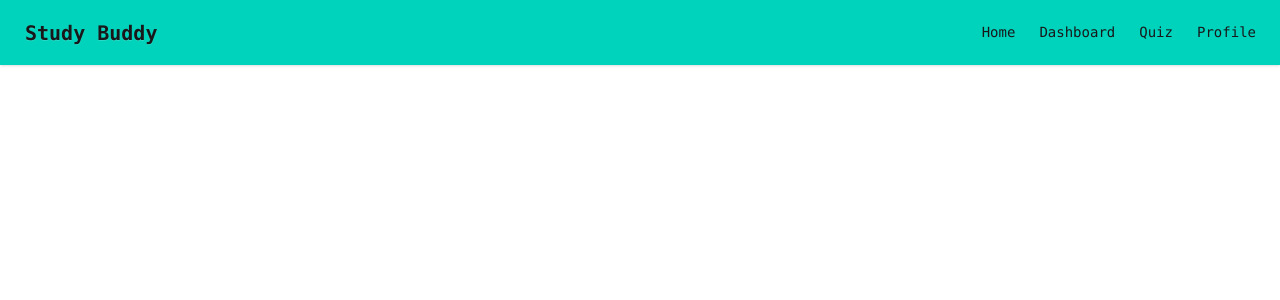
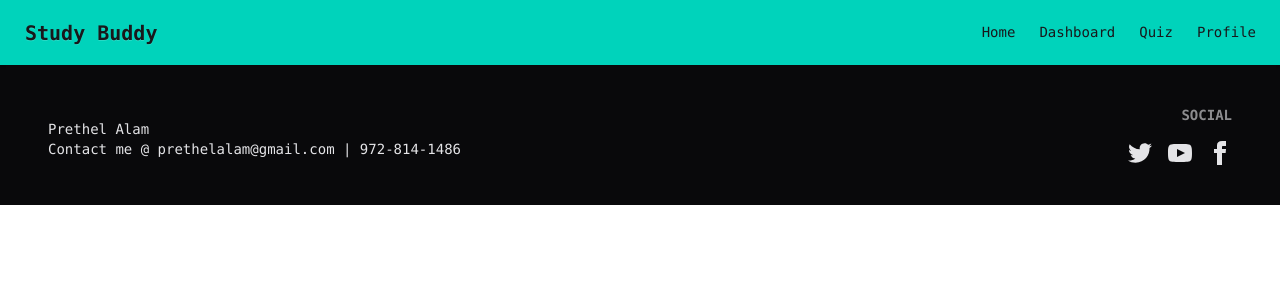
Before and after one commit to prethelalam/StudyBuddy, a Vue app in the folder apps/frontend/: page / in a window 1280 px wide. Shown: the top 300 px of the page. Built offline with nearby package versions, Linux system fonts and the light colour scheme.

Commit message:
Added footer.vue and code to it. Added route to App.vue for Footer and imported it as well in App.vue. In App.vue, made a main tag to hold the router-view. Updating footer code to reflect your website, linkedIn, and GitHub.

```diff
--- a/apps/frontend/src/App.vue
+++ b/apps/frontend/src/App.vue
@@ -3,12 +3,14 @@
 // computed create a reactive, automatically updated value based on other reactive values - not sure if i need this
 import { ref, watch, onMounted } from 'vue'
 
-// import the Navbar
+// imports from components
 import Navbar from './components/Navbar.vue'
+import Footer from './components/Footer.vue'
 
-// Navbar route
+// routes for components
 const routes = {
-  path: '/', component: Navbar
+  path: '/', component: Navbar,
+  path: '/', component: Footer
 }
 
 
@@ -33,6 +35,9 @@
   <!-- app is below -->
   <div id="app" class="min-h-screen">
     <Navbar class="font-mono"></Navbar> <!-- this is how to make the navbar get rendered -->
-    <router-view></router-view> <!-- this is how to make the navbar actually appear -->
+    <main class="flex-1">
+      <router-view></router-view> <!-- this is how to make the navbar actually appear -->
+    </main>
+    <Footer class="font-mono"></Footer>
   </div>
 </template>
--- /dev/null
+++ b/apps/frontend/src/components/Footer.vue
@@ -0,0 +1,64 @@
+<template>
+  <footer class="footer sm:footer-horizontal bg-neutral text-neutral-content items-center p-10 px-12">
+  <aside>
+    <svg
+      width="50"
+      height="0"
+      viewBox="0 0 24 24"
+      xmlns="http://www.w3.org/2000/svg"
+      fill-rule="evenodd"
+      clip-rule="evenodd"
+      class="fill-current">
+      <path
+        d="M22.672 15.226l-2.432.811.841 2.515c.33 1.019-.209 2.127-1.23 2.456-1.15.325-2.148-.321-2.463-1.226l-.84-2.518-5.013 1.677.84 2.517c.391 1.203-.434 2.542-1.831 2.542-.88 0-1.601-.564-1.86-1.314l-.842-2.516-2.431.809c-1.135.328-2.145-.317-2.463-1.229-.329-1.018.211-2.127 1.231-2.456l2.432-.809-1.621-4.823-2.432.808c-1.355.384-2.558-.59-2.558-1.839 0-.817.509-1.582 1.327-1.846l2.433-.809-.842-2.515c-.33-1.02.211-2.129 1.232-2.458 1.02-.329 2.13.209 2.461 1.229l.842 2.515 5.011-1.677-.839-2.517c-.403-1.238.484-2.553 1.843-2.553.819 0 1.585.509 1.85 1.326l.841 2.517 2.431-.81c1.02-.33 2.131.211 2.461 1.229.332 1.018-.21 2.126-1.23 2.456l-2.433.809 1.622 4.823 2.433-.809c1.242-.401 2.557.484 2.557 1.838 0 .819-.51 1.583-1.328 1.847m-8.992-6.428l-5.01 1.675 1.619 4.828 5.011-1.674-1.62-4.829z"></path>
+    </svg>
+    <p>
+      Prethel Alam
+      <br />
+      Contact me @ prethelalam@gmail.com | 972-814-1486
+    </p>
+  </aside>
+  <!-- pushing all of the socials to the fair right with this nav class below -->
+  <nav class="ml-auto flex flex-col items-end gap-2">
+    <h6 class="footer-title">Social</h6>
+    <div class="grid grid-flow-col gap-4">
+      <a>
+        <!-- website -->
+        <svg
+          xmlns="http://www.w3.org/2000/svg"
+          width="24"
+          height="24"
+          viewBox="0 0 24 24"
+          class="fill-current">
+          <path
+            d="M24 4.557c-.883.392-1.832.656-2.828.775 1.017-.609 1.798-1.574 2.165-2.724-.951.564-2.005.974-3.127 1.195-.897-.957-2.178-1.555-3.594-1.555-3.179 0-5.515 2.966-4.797 6.045-4.091-.205-7.719-2.165-10.148-5.144-1.29 2.213-.669 5.108 1.523 6.574-.806-.026-1.566-.247-2.229-.616-.054 2.281 1.581 4.415 3.949 4.89-.693.188-1.452.232-2.224.084.626 1.956 2.444 3.379 4.6 3.419-2.07 1.623-4.678 2.348-7.29 2.04 2.179 1.397 4.768 2.212 7.548 2.212 9.142 0 14.307-7.721 13.995-14.646.962-.695 1.797-1.562 2.457-2.549z"></path>
+        </svg>
+      </a>
+      <a>
+        <!-- linkedIn -->
+        <svg
+          xmlns="http://www.w3.org/2000/svg"
+          width="24"
+          height="24"
+          viewBox="0 0 24 24"
+          class="fill-current">
+          <path
+            d="M19.615 3.184c-3.604-.246-11.631-.245-15.23 0-3.897.266-4.356 2.62-4.385 8.816.029 6.185.484 8.549 4.385 8.816 3.6.245 11.626.246 15.23 0 3.897-.266 4.356-2.62 4.385-8.816-.029-6.185-.484-8.549-4.385-8.816zm-10.615 12.816v-8l8 3.993-8 4.007z"></path>
+        </svg>
+      </a>
+      <a>
+        <!-- github -->
+        <svg
+          xmlns="http://www.w3.org/2000/svg"
+          width="24"
+          height="24"
+          viewBox="0 0 24 24"
+          class="fill-current">
+          <path
+            d="M9 8h-3v4h3v12h5v-12h3.642l.358-4h-4v-1.667c0-.955.192-1.333 1.115-1.333h2.885v-5h-3.808c-3.596 0-5.192 1.583-5.192 4.615v3.385z"></path>
+        </svg>
+      </a>
+    </div>
+  </nav>
+</footer>
+</template>
--- a/apps/frontend/src/views/Home.vue
+++ b/apps/frontend/src/views/Home.vue
@@ -28,8 +28,6 @@
       </router-link>
       <!-- <button class="btn btn-primary">Get Started</button> -->
       <div>
-        <!-- testing -->
-        <!-- testing part 2 -->
       </div>
     </div>
   </div>
```
Lines whose indentation alone changed are shown as unchanged.
